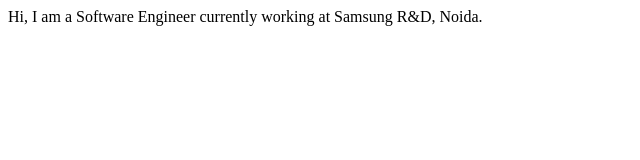
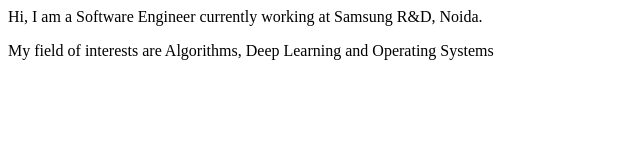
Before and after one commit to adarshrajanand/adarshrajanand.github.io, a plain HTML site: page index.html in a window 1280 px wide. Shown: the whole page, without its empty margins (0-640 px from the left). Drawn offline with Linux system fonts and the light colour scheme.

Commit message:
Updated index.html

```diff
--- a/index.html
+++ b/index.html
@@ -4,6 +4,8 @@
 		<div>
 			<p>Hi, I am a Software Engineer currently working at Samsung R&amp;D, Noida.</p>
 		</div>
-
+		<div>
+			<p>My field of interests are Algorithms, Deep Learning and Operating Systems</p>
+		</div>
 	</body>
 </html>
```
